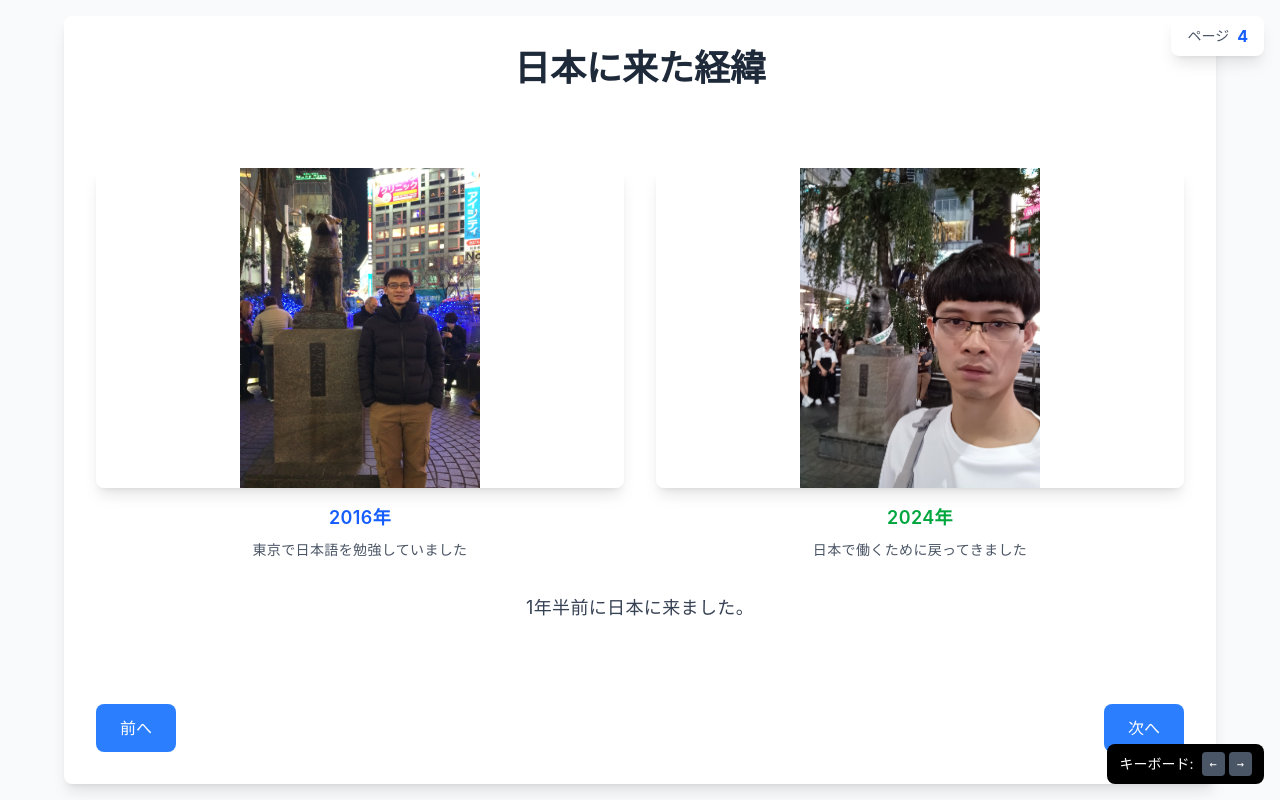
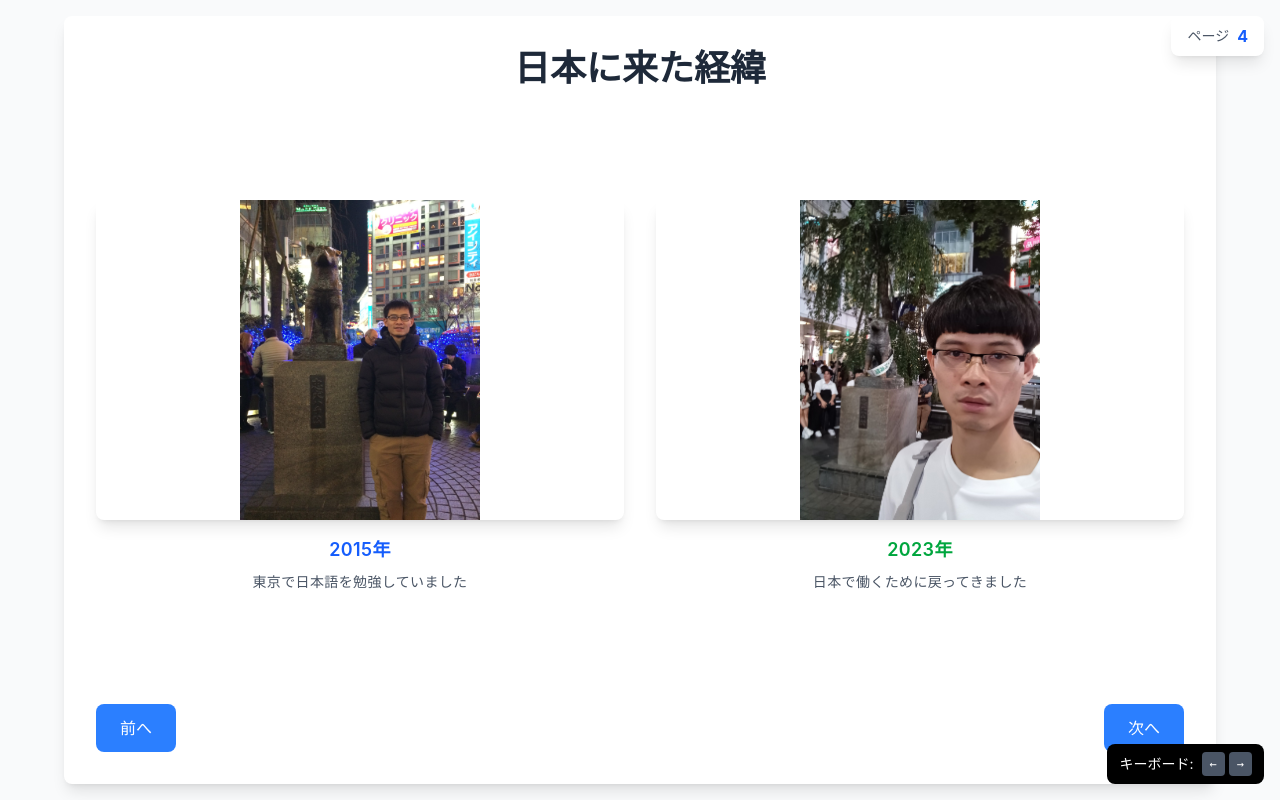
Before and after one commit to tecknovice/slides, a React (Vite) app: page /slides/page4 in a window 1280 px wide. Built offline with nearby package versions, Linux system fonts and the light colour scheme.

Commit message:
update page4

```diff
--- a/src/pages/Page4.tsx
+++ b/src/pages/Page4.tsx
@@ -5,35 +5,31 @@ const Page4: React.FC = () => {
     <Layout title="日本に来た経緯">
       <div className="space-y-8">
         <div className="grid grid-cols-1 md:grid-cols-2 gap-8">
-          {/* 2016 - Japanese Study */}
+          {/* 2015 - Japanese Study */}
           <div className="text-center">
             <img
               src="/slides/images/hachiko_2016.jpg"
-              alt="2016年渋谷ハチ公前"
+              alt="2015年渋谷ハチ公前"
               className="w-full max-h-80 object-contain rounded-lg shadow-lg mb-4"
             />
             <div className="space-y-2">
-              <h3 className="text-lg font-semibold text-blue-600">2016年</h3>
+              <h3 className="text-lg font-semibold text-blue-600">2015年</h3>
               <p className="text-sm text-gray-600">東京で日本語を勉強していました</p>
             </div>
           </div>
 
-          {/* 2024 - Work in Japan */}
+          {/* 2023 - Work in Japan */}
           <div className="text-center">
             <img
               src="/slides/images/hachiko_2024.jpg"
-              alt="2024年渋谷ハチ公前"
+              alt="2023年渋谷ハチ公前"
               className="w-full max-h-80 object-contain rounded-lg shadow-lg mb-4"
             />
             <div className="space-y-2">
-              <h3 className="text-lg font-semibold text-green-600">2024年</h3>
+              <h3 className="text-lg font-semibold text-green-600">2023年</h3>
               <p className="text-sm text-gray-600">日本で働くために戻ってきました</p>
             </div>
           </div>
-        </div>
-
-        <div className="text-center mt-6">
-          <p>1年半前に日本に来ました。</p>
         </div>
       </div>
     </Layout>
```
